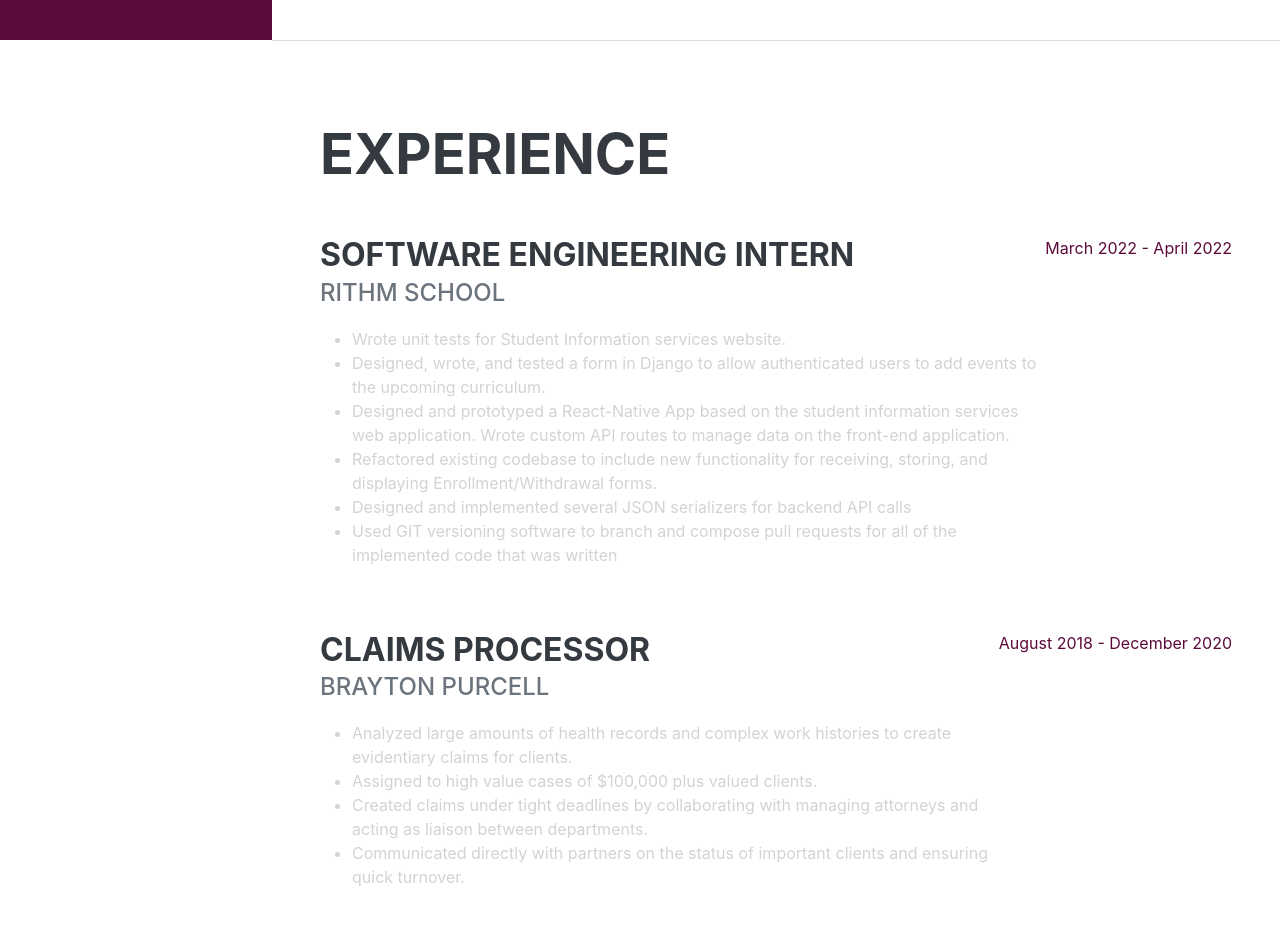
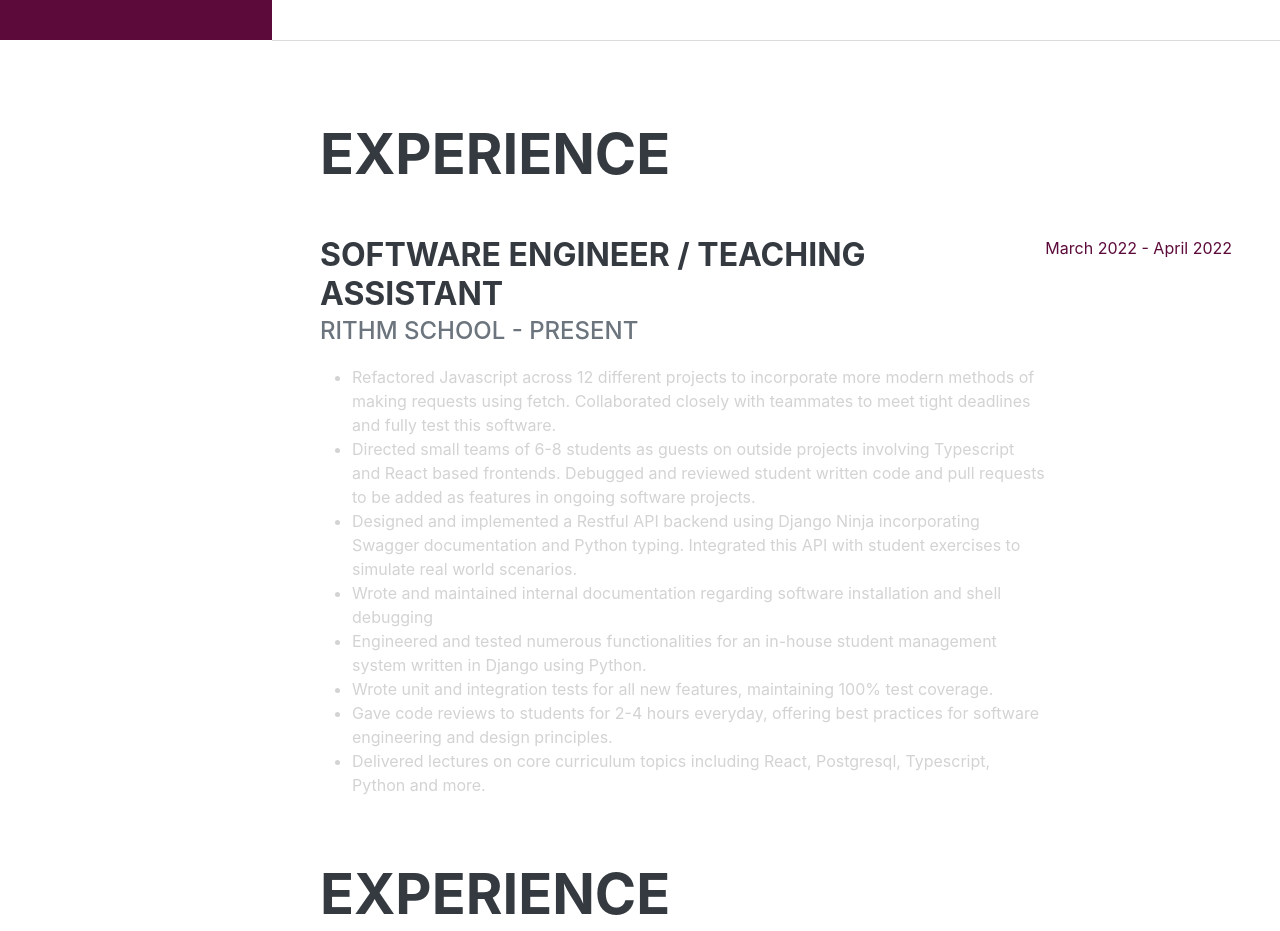
Before and after one commit to astonbdev/bastonweb, a plain HTML site: page index.html in a window 1280 px wide. Shown: the part 760-1691 px from the top of the page. Drawn offline with nearby package versions, Linux system fonts and the light colour scheme; files that its build step writes are made by us from their sources; a web font is replaced by a local one.

Commit message:
Adding most recent experience. Fixing title

```diff
--- a/index.html
+++ b/index.html
@@ -5,7 +5,7 @@
         <meta name="viewport" content="width=device-width, initial-scale=1, shrink-to-fit=no" />
         <meta name="description" content="" />
         <meta name="author" content="" />
-        <title>Resume - Start Bootstrap Theme</title>
+        <title>Brian Aston Personal Portfolio</title>
         <link rel="icon" type="image/x-icon" href="assets/img/favicon.ico" />
         <!-- Font Awesome icons (free version)-->
         <script src="https://use.fontawesome.com/releases/v6.1.0/js/all.js" crossorigin="anonymous"></script>
@@ -59,6 +59,34 @@
             <hr class="m-0" />
             <!-- Experience-->
             <section class="resume-section" id="experience">
+                <div class="resume-section-content">
+                    <h2 class="mb-5">Experience</h2>
+                    <div class="d-flex flex-column flex-md-row justify-content-between mb-5">
+                        <div class="flex-grow-1">
+                            <h3 class="mb-0">Software Engineer / Teaching Assistant</h3>
+                            <div class="subheading mb-3">Rithm School - Present</div>
+                            <ul>
+                                <li>Refactored Javascript across 12 different projects to incorporate more modern methods of making requests using fetch. Collaborated closely with teammates to meet tight deadlines and fully test this software.</li>
+
+                                <li>Directed small teams of 6-8 students as guests on outside projects involving Typescript and React based frontends. Debugged and reviewed student written code and pull requests to be added as features in ongoing software projects.</li>
+
+                                <li>Designed and implemented a Restful API backend using Django Ninja incorporating Swagger documentation and Python typing. Integrated this API with student exercises to simulate real world scenarios.</li>
+
+                                <li>Wrote and maintained internal documentation regarding software installation and shell debugging</li>
+
+                                <li>Engineered and tested numerous functionalities for an in-house student management system
+                                written in Django using Python.</li>
+
+                                <li>Wrote unit and integration tests for all new features, maintaining 100% test coverage.</li>
+
+                                <li>Gave code reviews to students for 2-4 hours everyday, offering best practices for software
+                                engineering and design principles.</li>
+
+                                <li>Delivered lectures on core curriculum topics including React, Postgresql, Typescript, Python and more.</li>
+                            </ul>
+                        </div>
+                        <div class="flex-shrink-0"><span class="text-primary">March 2022 - April 2022</span></div>
+                    </div>
                 <div class="resume-section-content">
                     <h2 class="mb-5">Experience</h2>
                     <div class="d-flex flex-column flex-md-row justify-content-between mb-5">
```
